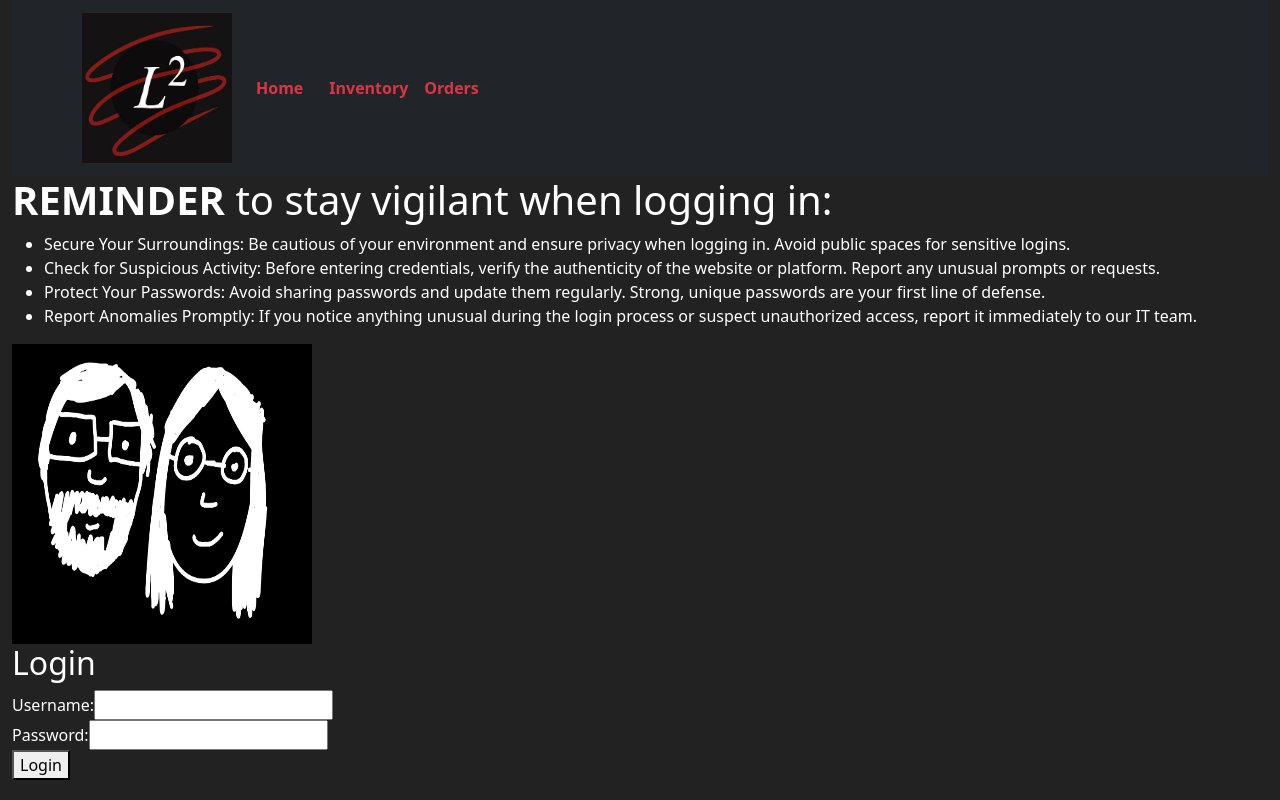
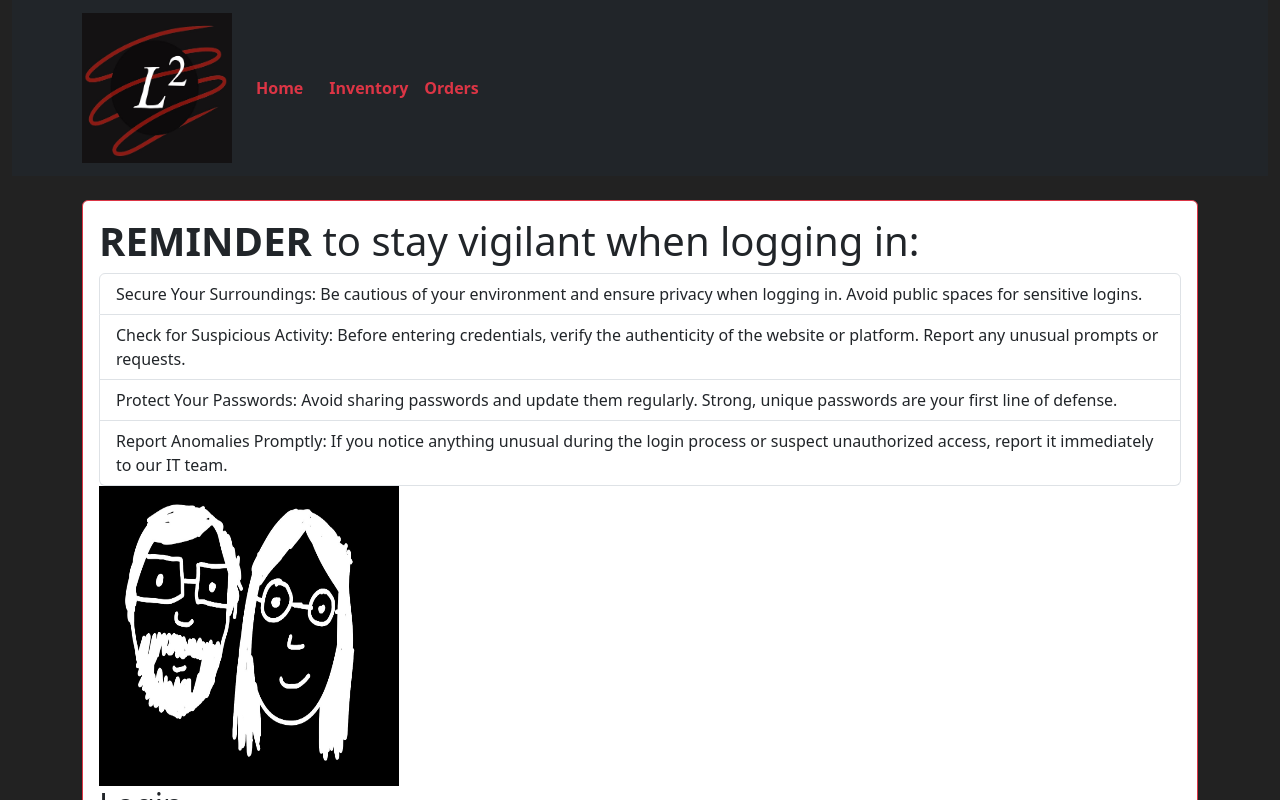
Before and after one commit to mikeatkoo01/ProjectFeatureFE, a React (Create React App) app: page / in a window 1280 px wide. Shown: the top 800 px of the page. Built offline with nearby package versions, Linux system fonts and the light colour scheme.

Commit message:
styled homescreen and added more flavour to the text content

```diff
--- a/package.json
+++ b/package.json
@@ -9,6 +9,7 @@
     "axios": "^1.6.7",
     "bootstrap": "^5.3.3",
     "react": "^18.2.0",
+    "react-bootstrap": "^2.10.1",
     "react-dom": "^18.2.0",
     "react-hook-form": "^7.50.1",
     "react-router-dom": "^6.22.1",
--- a/src/Home/Home.jsx
+++ b/src/Home/Home.jsx
@@ -2,6 +2,7 @@ import React, { useState } from 'react';
 import 'bootstrap/dist/css/bootstrap.min.css';
 import TeamPhoto from './TeamPhoto.png';
 import Login from './Login';
+import { Card, ListGroup, ListGroupItem } from 'react-bootstrap';
 
 function Home() {
     const [isLoggedIn, setLoggedIn] = useState(false);
@@ -11,48 +12,64 @@ function Home() {
     };
 
     return (
-        <div>
+        <div className="container mt-4">
             {isLoggedIn ? (
-                <div>
-                    <h1>About Us: L²</h1>
-                    <p>
+                <Card border="danger" border-10>
+                    <Card.Body>
+                        <Card.Title><h1>About Us: L²</h1></Card.Title>
+                        <Card.Text>
                             Welcome to L², where the convergence of passion for software engineering and an appreciation for the extraordinary has given birth to a unique online shopping experience.
-                    </p>
-                    <p>
+                        </Card.Text>
+                        <Card.Text>
                             Our story begins with Lucy and Liam, two driven individuals who embarked on a transformative journey through a software reskilling cohort at Lloyds Banking Group. Under the guidance of the infamous trainer, <i>Jordan Harrison</i>, a diabolical software engineer, they honed their skills and absorbed the intricacies of coding.
-                    </p>
-                    <p>
+                        </Card.Text>
+                        <Card.Text>
                             Lucy and Liam's original aspiration was to become software engineers for Lloyds Banking Group. However, destiny had a different path in mind. Undeterred by the twists of fate, they joined forces and ventured into the world of entrepreneurship, carving out a space for themselves in the vast digital landscape.
-                    </p>
-                    <p>
+                        </Card.Text>
+                        <Card.Text>
                             Our journey took an unexpected turn when Lucy and Liam, drawing inspiration from a legacy project at Lloyds, decided to weave their coding expertise into an online shopping platform. Thus, L² was born, a haven for those seeking exotic goods and, for the more adventurous, some intriguing and questionable occult artifacts.
-                    </p>
-                    <p>
+                        </Card.Text>
+                        <Card.Text>
                             The success of L² has been nothing short of phenomenal, growing rapidly from its modest beginnings. What sets us apart is not just the diversity of our offerings but the dedication and passion that Lucy and Liam infuse into every line of code. Our online shop is a testament to their unwavering commitment to deliver a seamless and enjoyable shopping experience.
-                    </p>
-                    <p>
+                        </Card.Text>
+                        <Card.Text>
                             At L², we believe in pushing boundaries, embracing the extraordinary, and challenging the status quo. Our team may be small, but our ambitions are grand. We invite you to explore our digital emporium, where innovation meets curiosity, and discover treasures that transcend the ordinary.
-                    </p>
-                    <p>
+                        </Card.Text>
+                        <Card.Text>
                             Thank <b>you</b> for being a part of our journey. Your adventure begins here at L².
-                    </p>
-                    <h2>Company Updates:</h2>- Attendance to the Easter Weekend team excursion has become <u>mandatory</u>. Disciplinary action may be taken against non-attendees.
-                    <p>
-                       - We would like to remind everyone, including our estranged CEO Lucy Yates, that it is against UK employee law to engage in any activity that inflicts physical harm or discomfort on staff members, even as a means of addressing efficiency concerns.</p>
-                    <p>- Please can we remind all employees that speaking to the press regarding estranged CEO Lucy Yates is strictly prohibted and will carry disciplinary action.</p>
-                </div>
+                        </Card.Text>
+                        <Card.Title><h2>Company Updates:</h2></Card.Title>
+                        <ListGroup>
+                            <ListGroupItem>- Attendance to the Easter Weekend team excursion has become <u>mandatory</u>. Disciplinary action may be taken against non-attendees.</ListGroupItem>
+                            <ListGroupItem>- We would like to remind everyone, including our estranged CEO Lucy Yates, that it is against UK employee law to engage in any activity that inflicts physical harm or discomfort on staff members, even as a means of addressing efficiency concerns.</ListGroupItem>
+                            <ListGroupItem>- Please can we remind all employees that speaking to the press regarding estranged CEO Lucy Yates is strictly prohibited and will carry disciplinary action.</ListGroupItem>
+                        </ListGroup>
+                        <br></br>
+                        <Card.Title> <h2>Upcoming Events:</h2></Card.Title>
+                        <ListGroup>
+                            <ListGroupItem> 13/03/2024 - Scheduled chanting for estranged CEO Lucy Yates </ListGroupItem>
+                            <ListGroupItem> 14/03/2024 - Cupcake sale in honour of Jordan Harrison </ListGroupItem>
+                            <ListGroupItem> 29/03/2024 - 30/03/2024 - Team excursion <b>(MANDATORY)</b></ListGroupItem>
+                            <ListGroupItem> 25/05/2024 - Bring your Child to work day for the birthday of estranged CEO Lucy Yates</ListGroupItem>
+                            <ListGroupItem> 19/10/2024 - Celebration of life for fantastic, everpresent CEO Liam McNabola on their birthday </ListGroupItem>
+                            <ListGroupItem> 25/12/2024 - One Man Panto! - Celebrate Christmas Day in <i>style</i> with guest speaker Andrew Clark(e) hosting a Christmas panto! <b>(MANDATORY)</b></ListGroupItem>
+                        </ListGroup>
+                    </Card.Body>
+                </Card>
             ) : (
-                <div>
-                    <h1><b>REMINDER </b>to stay vigilant when logging in: </h1>
-                    <ul>
-                        <li>Secure Your Surroundings: Be cautious of your environment and ensure privacy when logging in. Avoid public spaces for sensitive logins.</li>
-                        <li>Check for Suspicious Activity: Before entering credentials, verify the authenticity of the website or platform. Report any unusual prompts or requests.</li>
-                        <li>Protect Your Passwords: Avoid sharing passwords and update them regularly. Strong, unique passwords are your first line of defense.</li>
-                        <li>Report Anomalies Promptly: If you notice anything unusual during the login process or suspect unauthorized access, report it immediately to our IT team.</li>
-                    </ul>
-                    <img src={TeamPhoto} style={{height:300, width:300}}/>
+                <Card border="danger" border-3>
+                    <Card.Body>
+                        <Card.Title><h1><b>REMINDER </b>to stay vigilant when logging in: </h1></Card.Title>
+                        <ListGroup>
+                            <ListGroupItem>Secure Your Surroundings: Be cautious of your environment and ensure privacy when logging in. Avoid public spaces for sensitive logins.</ListGroupItem>
+                            <ListGroupItem>Check for Suspicious Activity: Before entering credentials, verify the authenticity of the website or platform. Report any unusual prompts or requests.</ListGroupItem>
+                            <ListGroupItem>Protect Your Passwords: Avoid sharing passwords and update them regularly. Strong, unique passwords are your first line of defense.</ListGroupItem>
+                            <ListGroupItem>Report Anomalies Promptly: If you notice anything unusual during the login process or suspect unauthorized access, report it immediately to our IT team.</ListGroupItem>
+                        </ListGroup>
+                        <img src={TeamPhoto} style={{ height: 300, width: 300 }} alt="Team" />
                         <Login onLogin={handleLogin} />
-                </div>
+                    </Card.Body>
+                </Card>
             )}
             <br />
         </div>
```
Also changed, not shown: 1 other file (tests, documents, lock files or other folders). Lines whose indentation alone changed are shown as unchanged.
